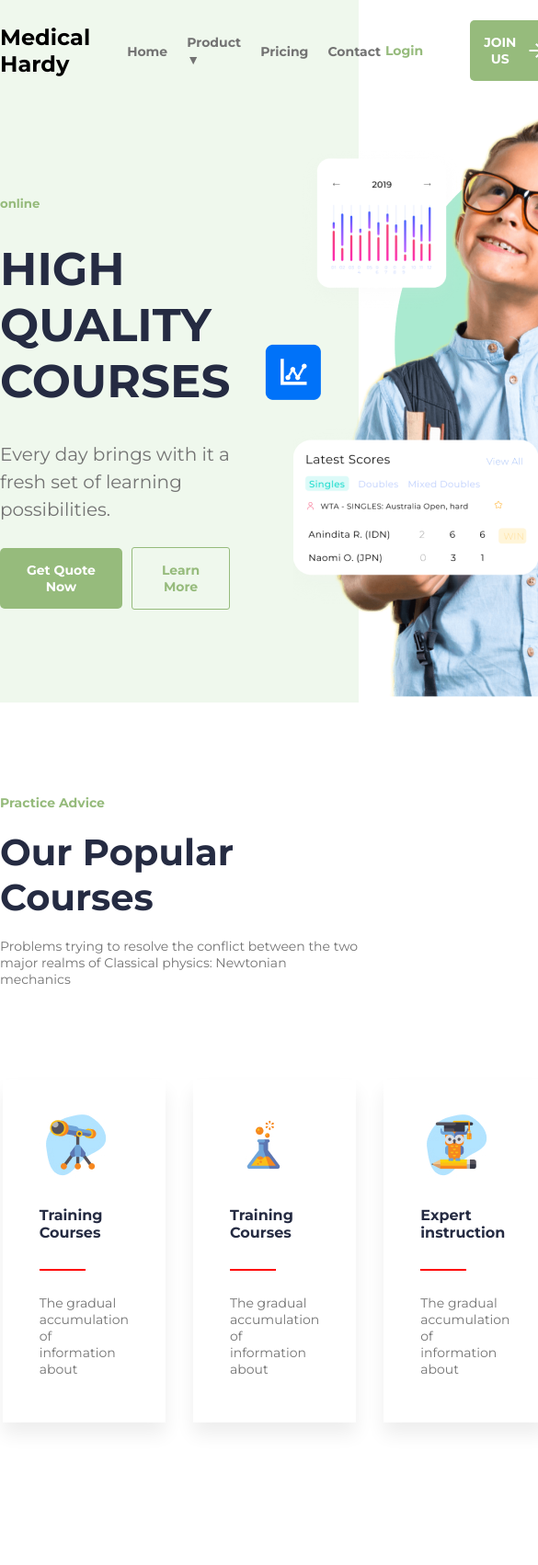
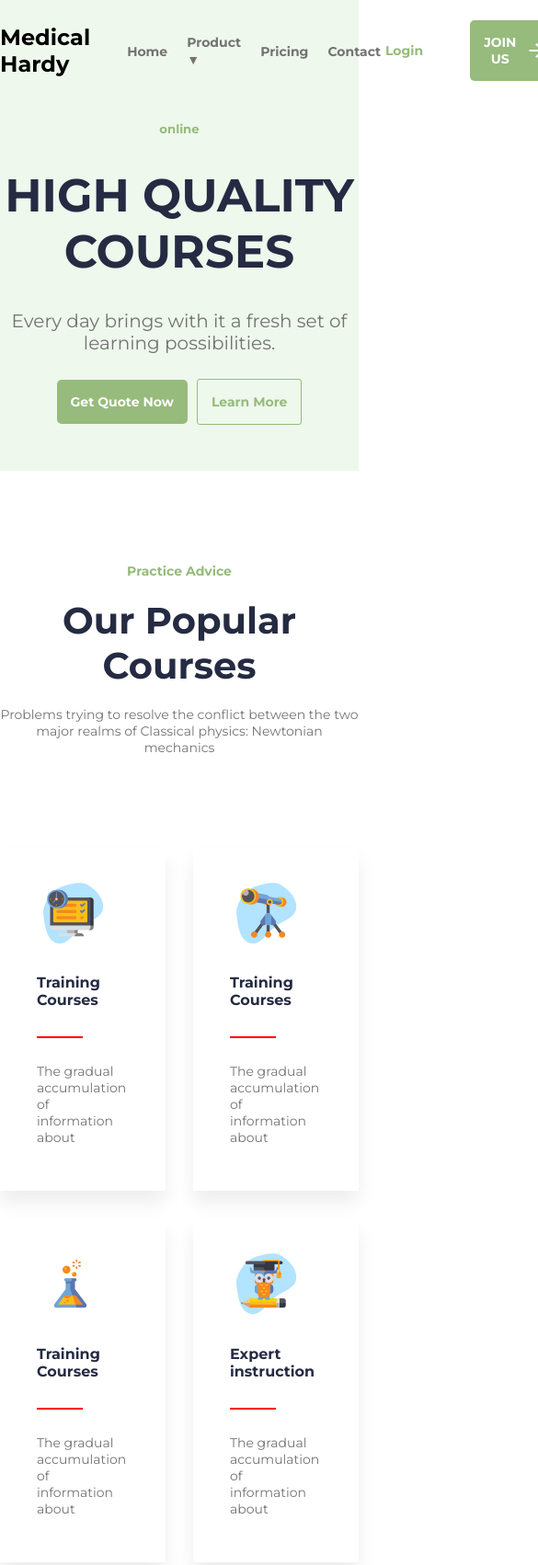
Before and after one commit to abhijiththacholi/html_project, a plain HTML site: page index.html in a window 390 px wide. Shown: the top 1702 px of the page at 92% size, 585 px wide, since content can reach past the window. Drawn offline with nearby package versions, Linux system fonts and the light colour scheme.

Commit message:
project update

```diff
--- a/index.html
+++ b/index.html
@@ -13,7 +13,7 @@
         href="https://fonts.googleapis.com/css2?family=Material+Symbols+Outlined:opsz,wght,FILL,GRAD@20..48,100..700,0..1,-50..200" />
     <link rel="stylesheet" href=" https://cdnjs.cloudflare.com/ajax/libs/font-awesome/6.5.2/css/all.min.css">
     <!-- <link rel="stylesheet" href="https://fonts.googleapis.com/css2?family=Material+Symbols+Outlined:opsz,wght,FILL,GRAD@24,400,1,0" /> -->
-
+     <link rel="stylesheet" href="mediaquery.css" >
 <body>
 
     <!-- header section -->
@@ -123,6 +123,7 @@
 
                 <div class="row_cards">
 
+                    <!-- <div class="two-card"> -->
                         <div class="card">
                             <div href="#">
                                 <img src="assets/icon cool-icon-l2.png">
@@ -148,7 +149,11 @@
 
                             </div>
                         </div>
-                    <div class="card">
+                    <!-- </div> -->
+
+
+                    <!-- <div class="two-card"> -->
+                        <div class="card ">
                             <a href="#">
                                 <img src="assets/icon cool-icon-l8.jpg"></a>
 
@@ -181,6 +186,8 @@
                             </div>
 
                         </div>
+                    <!-- </div> -->
+
 
                 </div>
             </div>
--- /dev/null
+++ b/mediaquery.css
@@ -0,0 +1,119 @@
+@media screen and (max-width: 1024px) {
+  .container {
+    background-color: #eff8ed;
+
+  }
+
+  .hero_bar {
+    display: flex;
+    justify-content: center;
+    align-items: center;
+    padding: 20px 0px 50px 0px;
+
+  }
+
+  .hero_bar h5 {
+    justify-content: center;
+  }
+
+  .hero_bar h1 {
+    justify-content: center;
+    align-items: center;
+    text-align: center;
+    max-width: 100%;
+  }
+
+  .hero_bar h4 {
+    justify-content: center;
+    align-items: center;
+    text-align: center;
+    max-width: 100%;
+  }
+
+  .hero_btn {
+    align-items: center;
+    justify-content: center;
+  }
+
+  .hero_image {
+    display: none;
+  }
+
+  .title_bar {
+    align-items: center;
+    justify-content: center;
+    text-align: center;
+  }
+
+  .title_bar h6 {
+    align-items: center;
+    justify-content: center;
+  }
+
+  .title_bar p {
+    align-items: center;
+    justify-content: center;
+    text-align: center;
+  }
+
+  .section_sc {
+    justify-content: center;
+
+  }
+
+  .title_bar_sc {
+
+    align-items: center;
+    justify-content: center;
+    text-align: center;
+
+
+  }
+
+  .card {
+    display: flex;
+  }
+
+  .row_cards {
+    display: grid;
+    grid-template-columns: repeat(2, 1fr);
+
+    align-items: center;
+    justify-items: center;
+
+  }
+
+  .carddetails {
+    display: grid;
+    align-items: center;
+    justify-items: center;
+    grid-template-columns: repeat(2, 1fr);
+    gap: 20px;
+
+  }
+
+  .section_sc img {
+    display: none;
+  }
+
+  .video-card {
+    display: none;
+  }
+
+  .three_box_section {
+    display: flex;
+    flex-wrap: wrap;
+    justify-content: space-around;
+  }
+  .row_footer{
+    padding-left: 36px;
+    padding-right: 36px;
+  }
+  .footer_end{
+    padding-left: 30px;
+    padding-right: 30px;
+  }
+
+
+
+}
--- a/style.css
+++ b/style.css
@@ -191,7 +191,7 @@ h5 {
   max-width: 370px;
   font-weight: 400;
   font-size: 20px;
-  line-height: 30px;
+  /* line-height: 30px; */
 }
 
 .hero_btn {
```
Lines whose indentation alone changed are shown as unchanged.
